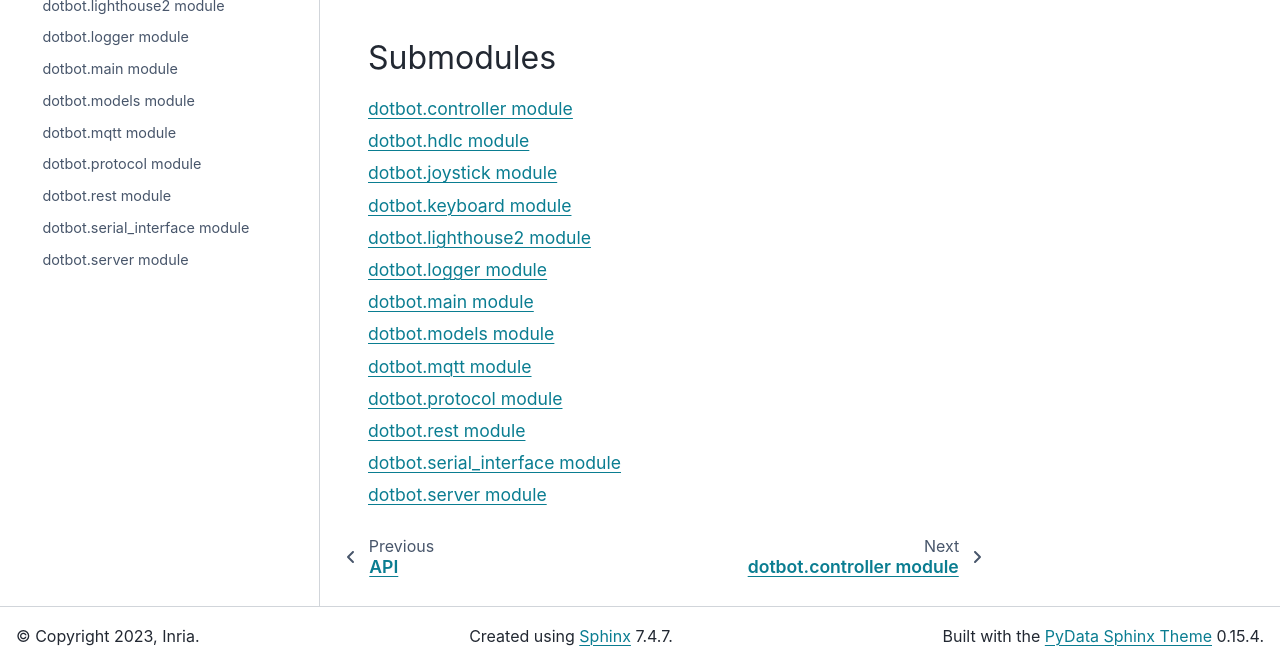
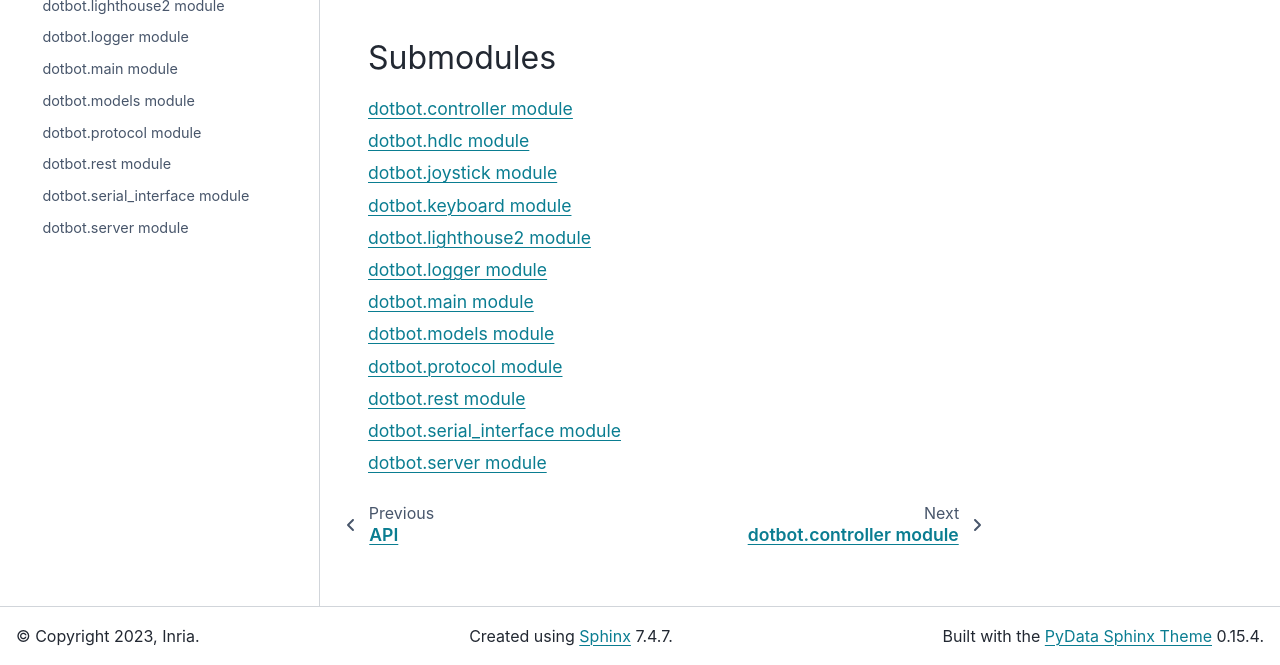
Before and after one commit to DotBots/PyDotBot, a Sphinx documentation site: the page built from doc/api/dotbot.rst, in a window 1280 px wide and 978 px high, cut to the strip 313-978 px from the top of the window. Built offline with Sphinx 7.4.7 and the PyData theme 0.15.4, drawn with Linux system fonts in a browser that asks for light colours.

````diff
--- a/doc/api/dotbot.mqtt.rst
+++ /dev/null
@@ -1,7 +0,0 @@
-dotbot.mqtt module
-==================
-
-.. automodule:: dotbot.mqtt
-   :members:
-   :undoc-members:
-   :show-inheritance:
--- a/doc/api/dotbot.rst
+++ b/doc/api/dotbot.rst
@@ -20,7 +20,6 @@ Submodules
    dotbot.logger
    dotbot.main
    dotbot.models
-   dotbot.mqtt
    dotbot.protocol
    dotbot.rest
    dotbot.serial_interface
--- a/doc/mqtt.md
+++ b/doc/mqtt.md
@@ -108,7 +108,7 @@ if dotbot["status"] != 0:
 dotbot_addr = dotbot["address"]
 print(f"DotBot address: {dotbot_addr}")
 
-pin_data = requests.get('http://localhost:8000/controller/mqtt/pin_code').json()
+pin_data = requests.get('http://localhost:8080/pin_code').json()
 pin = str(pin_data["pin"]).encode()
 print(f"Pin code: {pin.decode()}")
 ```
````
